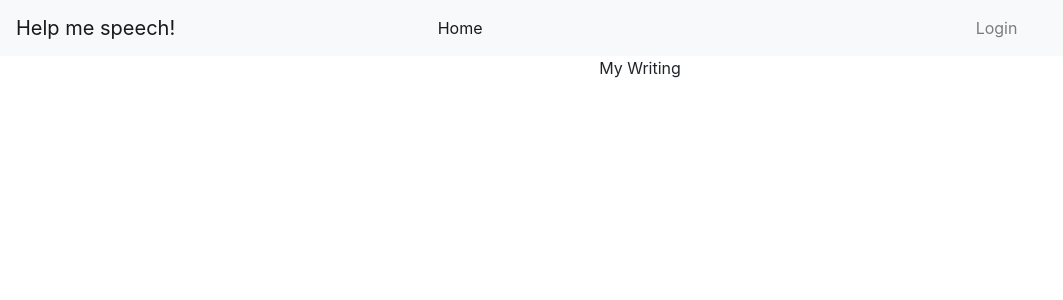
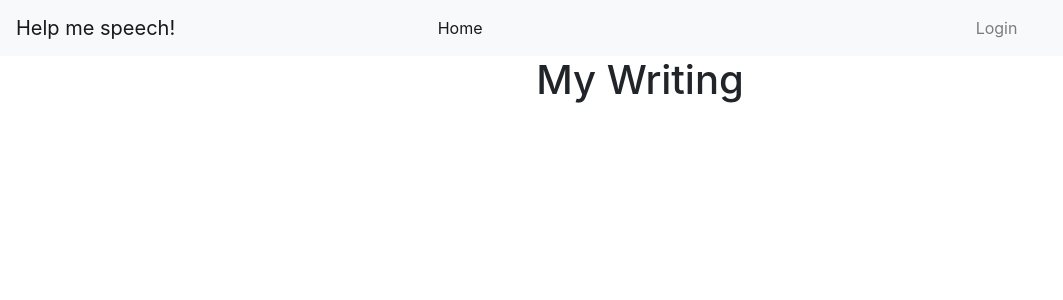
Before and after one commit to ariqyandri/help-me-speech-client, a React (Create React App) app: page /writing/1 in a window 1280 px wide. Shown: the top 300 px of the page, without its empty margins (0-1063 px from the left). Built offline with nearby package versions, Linux system fonts and the light colour scheme; no server answers.

Commit message:
Update writing types, add user

```diff
--- a/src/pages/MyWriting/index.tsx
+++ b/src/pages/MyWriting/index.tsx
@@ -1,15 +1,21 @@
 import React, { useEffect } from "react";
-import { useDispatch } from "react-redux";
+import { useDispatch, useSelector } from "react-redux";
 import { useParams } from "react-router-dom";
 import { fetchWriting } from "../../store/writing/action";
+import { selectWriting } from "../../store/writing/selector";
 import { Params } from "./types";
 
 export default function MyWriting() {
   const dispatch = useDispatch();
   const params: Params = useParams();
   const id: number = parseInt(params.id);
+  const writing = useSelector(selectWriting);
   useEffect(() => {
     dispatch(fetchWriting(id));
-  }, [dispatch]);
-  return <div>My Writing</div>;
+  }, [dispatch, id]);
+  return (
+    <div>
+      <h1>My Writing</h1>
+    </div>
+  );
 }
--- a/src/store/writing/reducer.ts
+++ b/src/store/writing/reducer.ts
@@ -8,6 +8,7 @@ const initialState: Writing = {
   videoUrl: null,
   userId: null,
   categoryId: null,
+  user: null,
   createdAt: null,
   updatedAt: null,
 };
--- a/src/store/writing/types.ts
+++ b/src/store/writing/types.ts
@@ -6,8 +6,14 @@ export type Writing = {
   videoUrl: string | null;
   userId: number | null;
   categoryId: number | null;
+  user: User | null;
   createdAt: any;
   updatedAt: any;
+};
+
+export type User = {
+  firstName: string;
+  lastName: string;
 };
 
 export type PostWriting = {
```
Also changed, not shown: src/components/DisplayWriting/index.tsx (added, +14 -0 lines), src/components/DisplayWriting/types.ts (added, +18 -0 lines), tsconfig.json (+8 -2 lines), 1 other file (tests, documents, lock files or other folders).
